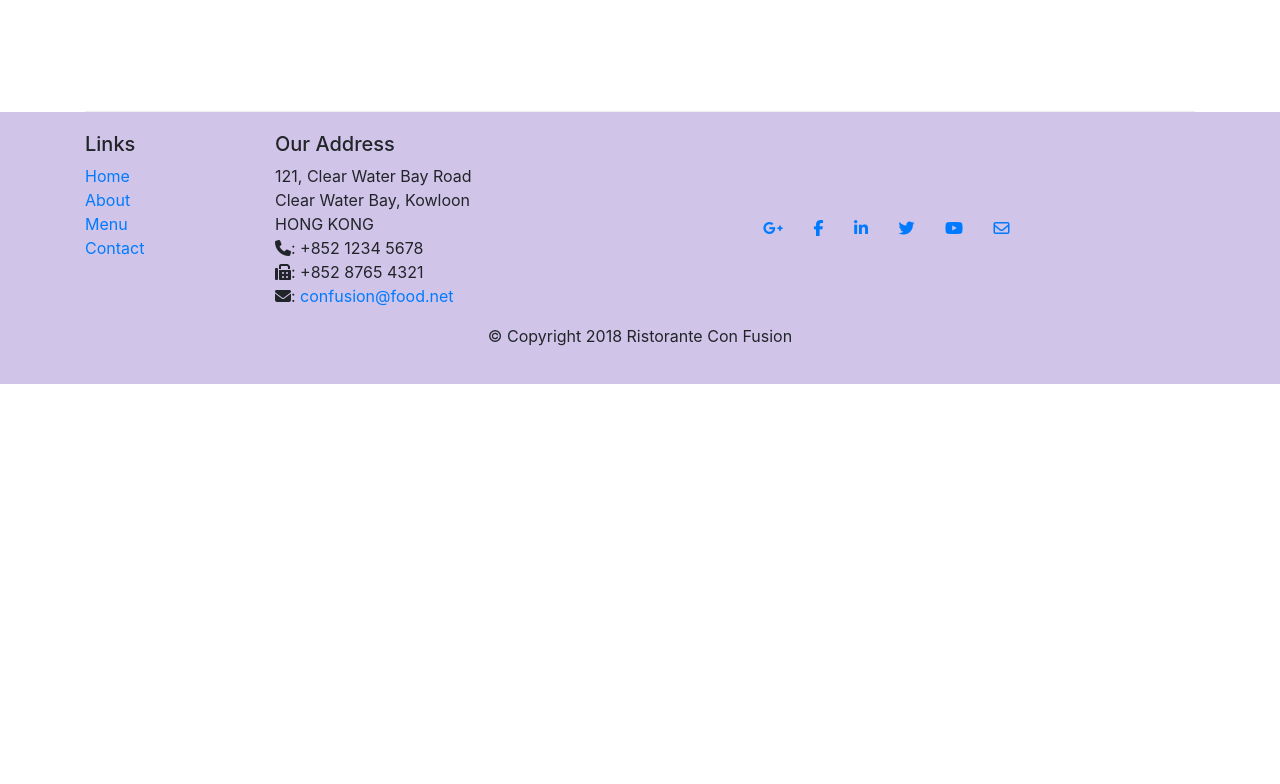
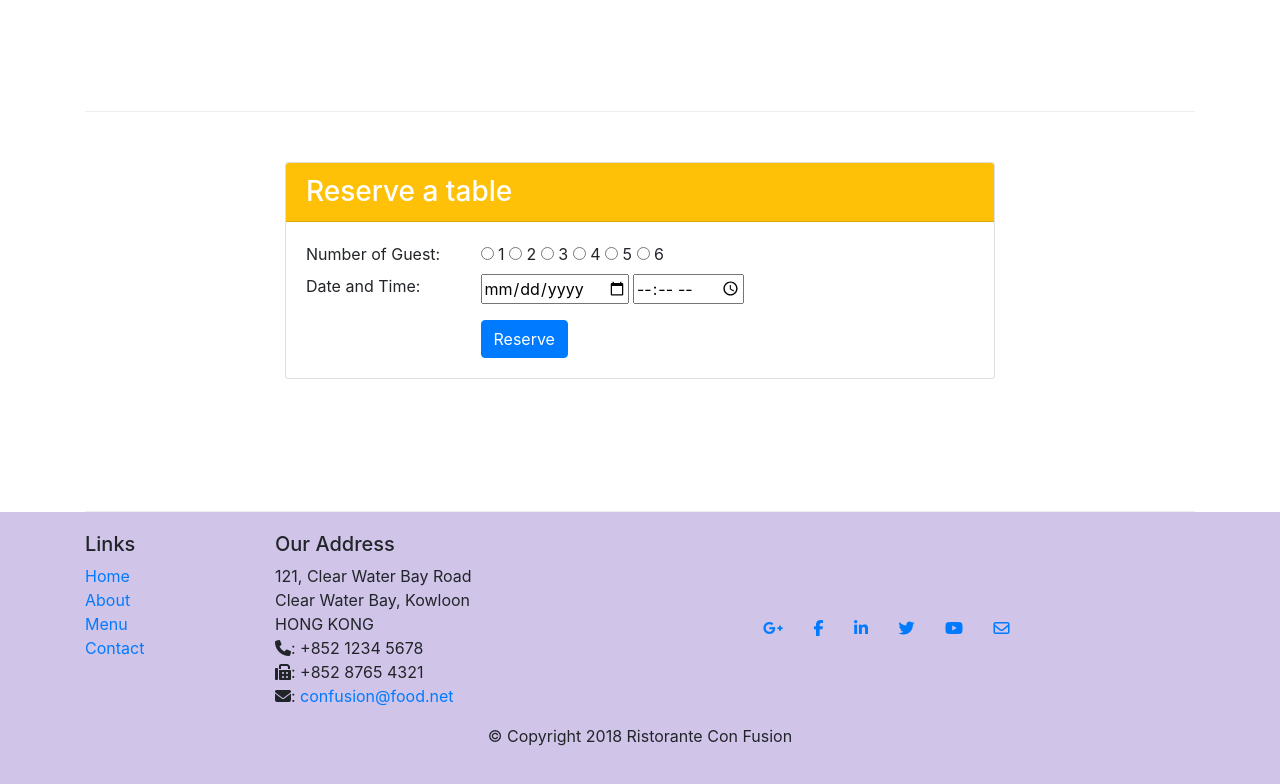
Before and after one commit to belonet/Bootstrap4-tutorial, a website: page index.html in a window 1280 px wide. Shown: the part 1402-2186 px from the top of the page. Before the commit the page ends 1786 px from the top, so only its background shows below. Drawn offline with nearby package versions, Linux system fonts and the light colour scheme.

Commit message:
initial commit

```diff
--- a/index.html
+++ b/index.html
@@ -110,12 +110,17 @@
               your culinary senses!
             </p>
           </div>
-          <div class="col-12 col-sm align-self-center">
+          <div class="col-12 col-sm-3 align-self-center">
             <img
               src="./img/logo.png"
               alt="Logo Ristorante con Fusion"
               class="img-fluid"
             />
+          </div>
+          <div class="col-12 col-sm-3 align-self-center">
+            <a role="button" href="#reservetable" class="btn btn-warning"
+              ><h4>&nbsp;&nbsp; Reserve table&nbsp;&nbsp;</h4>
+            </a>
           </div>
         </div>
       </div>
@@ -196,6 +201,55 @@
             </div>
           </div>
         </div>
+      </div>
+      <div class="row row-content">
+        <a name="reservetable"></a>
+        <form action="" class="input-group">
+          <div class="col-12 col-sm-2"></div>
+          <div class="col-12 col-sm-8">
+            <div class="card">
+              <h3 class="card-header bg-warning text-white">Reserve a table</h3>
+              <div class="card-body">
+                <div class="row">
+                  <div class="col-12 col-sm-3">Number of Guest:</div>
+                  <div class="col-12 col-sm-9">
+                    <input type="radio" id="one" name="guests" />
+                    <label for="one">1</label>
+                    <input type="radio" id="two" name="guests" />
+                    <label for="two">2</label>
+                    <input type="radio" id="tree" name="guests" />
+                    <label for="tree">3</label>
+                    <input type="radio" id="four" name="guests" />
+                    <label for="four">4</label>
+                    <input type="radio" id="five" name="guests" />
+                    <label for="five">5</label>
+                    <input type="radio" id="six" name="guests" />
+                    <label for="six">6</label>
+                  </div>
+                </div>
+                <div class="row">
+                  <div class="col-12 col-sm-3">Date and Time:</div>
+                  <div class="col-12 col-sm-9">
+                    <span>
+                      <input type="date" name="date" id="date" />
+                    </span>
+                    <span>
+                      <input type="time" name="time" id="time" />
+                    </span>
+                  </div>
+                </div>
+                <div class="row mt-3">
+                  <div class="col col-sm-9 offset-sm-3">
+                    <button type="button" class="btn btn-primary">
+                      Reserve
+                    </button>
+                  </div>
+                </div>
+              </div>
+            </div>
+          </div>
+          <div class="col-12 col-sm-2"></div>
+        </form>
       </div>
     </div>
 
```
